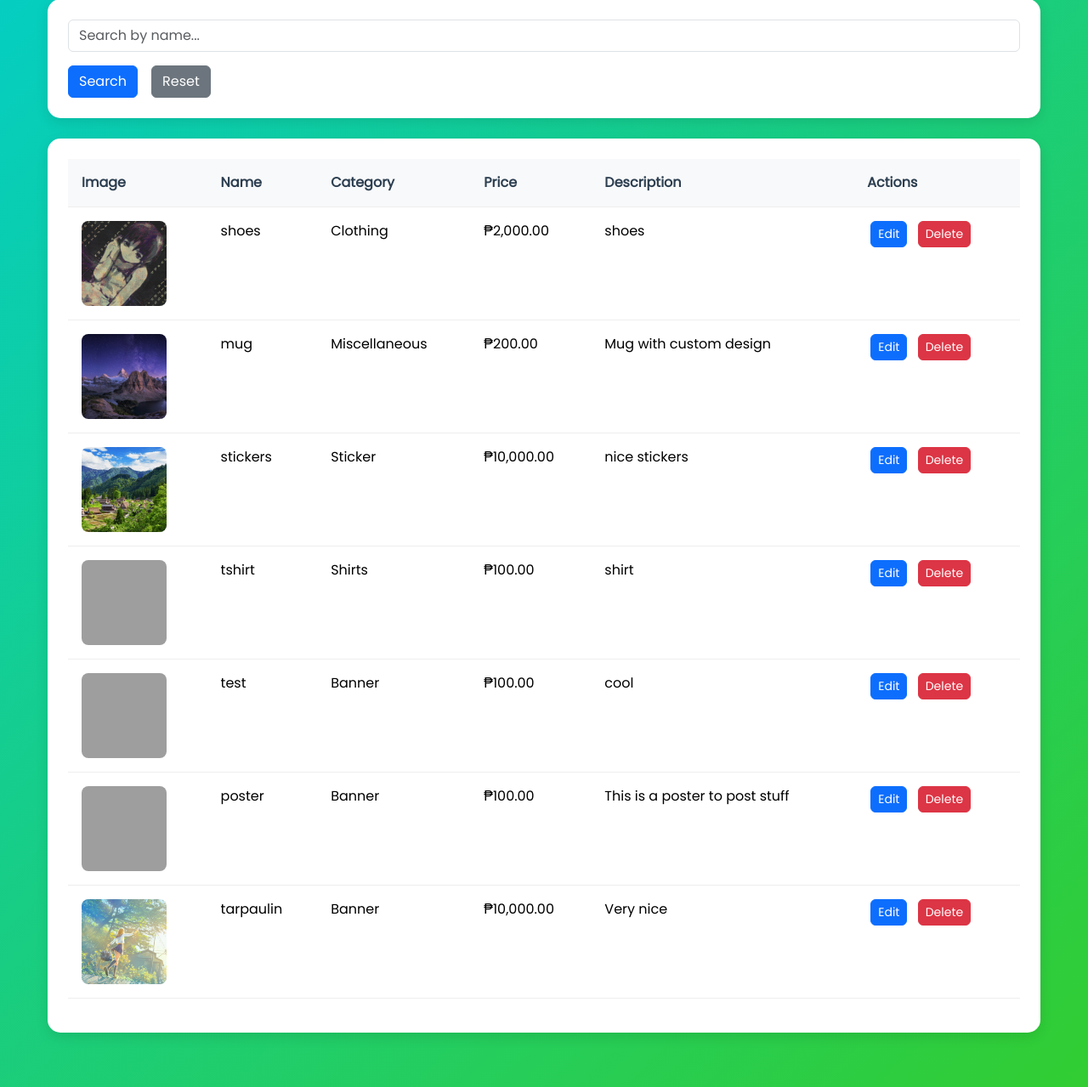
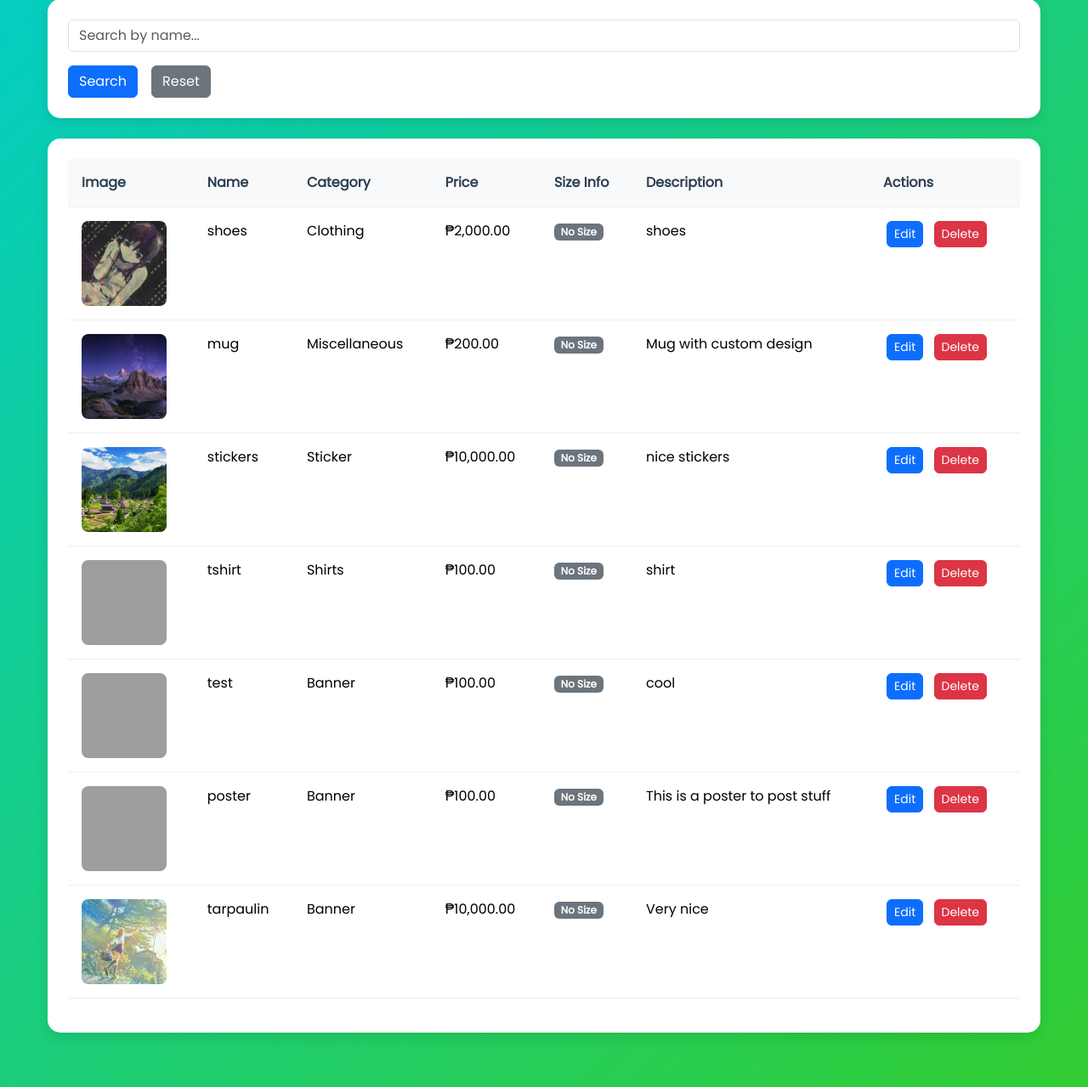
Before and after one commit to Iwanttohavegoodsleep/AJ_Graphics, a PHP site: page /manage_items.php in a window 1280 px wide. Shown: the part 277-1556 px from the top of the page at 85% size. Run offline with PHP 8.4, Linux system fonts and the light colour scheme; a user stored in the database is signed in; data comes from the database, SQL or seed files in the repository; data that the repository does not hold is empty; some libraries are stand-ins or nearby versions; grey boxes are pictures that could not be loaded.

Commit message:
Add files via upload

```diff
--- a/php/cart.php
+++ b/php/cart.php
@@ -109,6 +109,9 @@
           <div class="item-details">
             <h3><?= htmlspecialchars($item['item_name']) ?></h3>
             <p>Quantity: <?= $item['qty'] ?></p>
+            <?php if(isset($item['size']) && $item['size']): ?>
+              <p>Size: <?= htmlspecialchars($item['size']) ?></p>
+            <?php endif; ?>
             <p class="item-price">₱<?= number_format($item['qty'] * $item['price'], 2) ?></p>
           </div>
         </div>
--- a/php/manage_items.php
+++ b/php/manage_items.php
@@ -121,6 +121,7 @@
           <th>Name</th>
           <th>Category</th>
           <th>Price</th>
+          <th>Size Info</th>
           <th>Description</th>
           <th>Actions</th>
         </tr>
@@ -168,6 +169,17 @@
           <td><?= htmlspecialchars($item['name']) ?></td>
           <td><?= ucfirst(htmlspecialchars($item['category'])) ?></td>
           <td>₱<?= number_format($item['price'], 2) ?></td>
+          <td>
+            <?php if($item['has_size']): ?>
+              <span class="badge bg-info">Size Required</span><br>
+              Unit: <?= htmlspecialchars($item['size_unit']) ?><br>
+              <?php if($item['default_size']): ?>
+                Default: <?= htmlspecialchars($item['default_size']) ?>
+              <?php endif; ?>
+            <?php else: ?>
+              <span class="badge bg-secondary">No Size</span>
+            <?php endif; ?>
+          </td>
           <td><?= htmlspecialchars($item['description']) ?></td>
           <td>
             <button type="button" class="btn btn-primary btn-action"
@@ -202,19 +214,33 @@
           </div>
           <div class="mb-3">
             <label class="form-label">Price</label>
-            <input type="number" class="form-control" name="price" step="0.01" required>
+            <input type="number" class="form-control" name="price" required>
           </div>
           <div class="mb-3">
             <label class="form-label">Stock</label>
             <input type="number" class="form-control" name="stock" required>
           </div>
           <div class="mb-3">
-            <label class="form-label">Description</label>
-            <textarea class="form-control" name="description" rows="3" required></textarea>
+            <label class="form-label">Image</label>
+            <input type="file" class="form-control" name="image" required>
           </div>
           <div class="mb-3">
-            <label class="form-label">Image</label>
-            <input type="file" class="form-control" name="image" accept="image/*" required>
+            <label class="form-label">Description</label>
+            <textarea class="form-control" name="description" required></textarea>
+          </div>
+          <div class="mb-3 form-check">
+            <input type="checkbox" class="form-check-input" name="has_size" id="hasSize">
+            <label class="form-check-label" for="hasSize">This item requires size specification</label>
+          </div>
+          <div id="sizeFields" style="display: none;">
+            <div class="mb-3">
+              <label class="form-label">Size Unit (e.g., sq ft, inches)</label>
+              <input type="text" class="form-control" name="size_unit" placeholder="e.g., sq ft">
+            </div>
+            <div class="mb-3">
+              <label class="form-label">Default Size (optional)</label>
+              <input type="text" class="form-control" name="default_size" placeholder="e.g., 2x3">
+            </div>
           </div>
           <button type="submit" class="btn btn-primary">Add Item</button>
         </form>
@@ -268,6 +294,11 @@ function deleteItem(itemId) {
     });
   }
 }
+
+document.getElementById('hasSize').addEventListener('change', function() {
+  const sizeFields = document.getElementById('sizeFields');
+  sizeFields.style.display = this.checked ? 'block' : 'none';
+});
 </script>
 </body>
 </html>
```
Also changed, not shown: php/add_cart.php (+11 -1 lines), php/category.php (+11 -1 lines), php/create_item.php (+21 -0 lines), php/create_item_handler.inc.php (+5 -5 lines).
